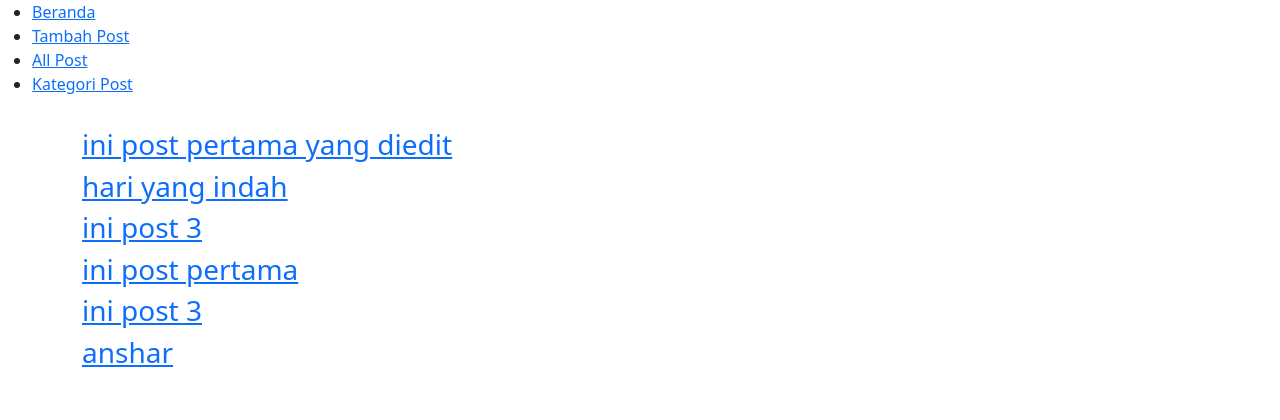
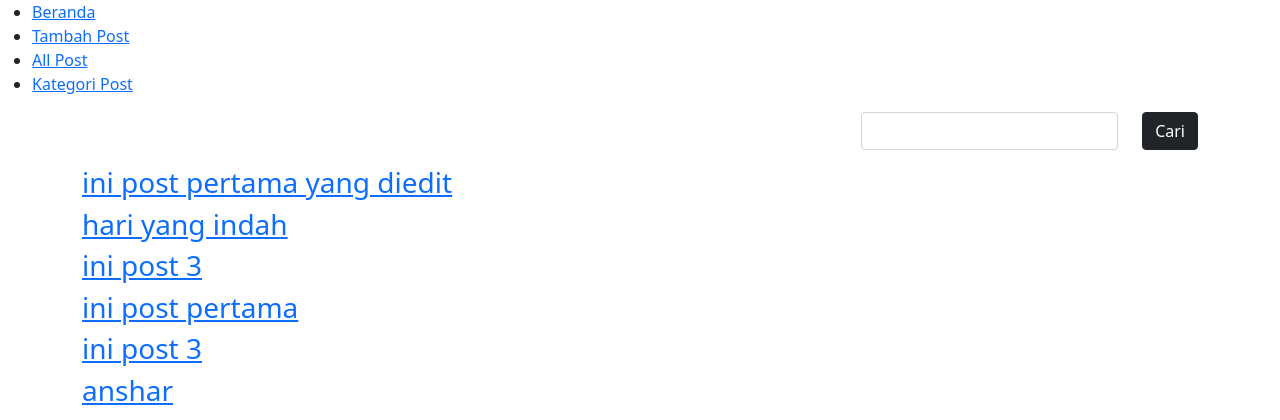
Before and after one commit to kacamata09/proyek-kecil-blog-cms, a Flask app: page /post/ in a window 1280 px wide. Shown: the top 420 px of the page. Run offline with Flask 2, Linux system fonts and the light colour scheme; data comes from the database, SQL or seed files in the repository; both versions use the stored data as it was after the commit.

Commit message:
Menambahkan fitur cari post berdasarkan judul

```diff
--- a/app.py
+++ b/app.py
@@ -134,12 +134,23 @@ def semua_post():
 @app.route('/post/<kategori>/')
 def kategori_post(kategori):
     kategoripost = Blog.query.filter(Blog.kategoriPost.ilike(f'%{kategori}%') )
-    return render_template('blog/pencarianpost.html', kategori = kategoripost, titlepage=f'Kategori Post {kategori}')
+    return render_template('blog/pencarianpost.html', cari = kategoripost, titlepage=f'Kategori Post {kategori}')
 
 # ilike("%ganye%"
 @app.route('/post/halkategori/')
 def halaman_kategori():
     return render_template('blog/halamankategori.html', titlepage='Kategori')
+
+# @app.route('/post/cari/', methods=['GET', 'POST'])
+@app.route('/post/cari/')
+def cari_post():
+    cari = request.args.get('cari')
+    if cari:
+        caripost = Blog.query.filter(Blog.judulPost.ilike(f'%{cari}%') )
+        return render_template('blog/pencarianpost.html', cari = caripost, hasilCari = cari)
+
+    return render_template('blog/pencariangagal.html')
+
 
 
 @app.route('/post/<int:id>/')
--- a/templates/base.html
+++ b/templates/base.html
@@ -18,6 +18,16 @@
       <li><a href="{{ url_for('halaman_kategori') }}">Kategori Post</a></li>
     </ul>
     <div class="container">
+      <form action="{{ url_for('cari_post', cari=cari) }}" method='GET'>
+        <div class="row justify-content-end">
+                <div class="col-auto">
+                    <input name='cari' type="text" class='form-control'>
+                </div>
+                <div class="col-auto">
+                    <button type='submit' class='btn btn-dark'>Cari</button>
+                </div>
+            </div>
+        </form>
 
             {% block content %}{% endblock content %}
 
```
Also changed, not shown: templates/blog/pencarianpost.html (+4 -4 lines), templates/login/register.html (+7 -3 lines), blog.db.
